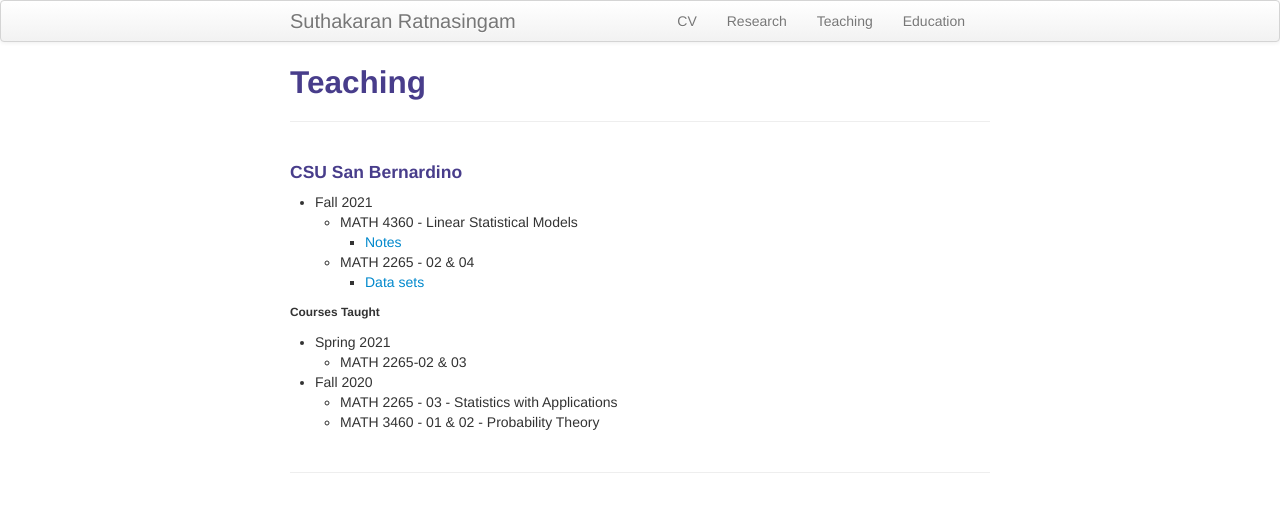
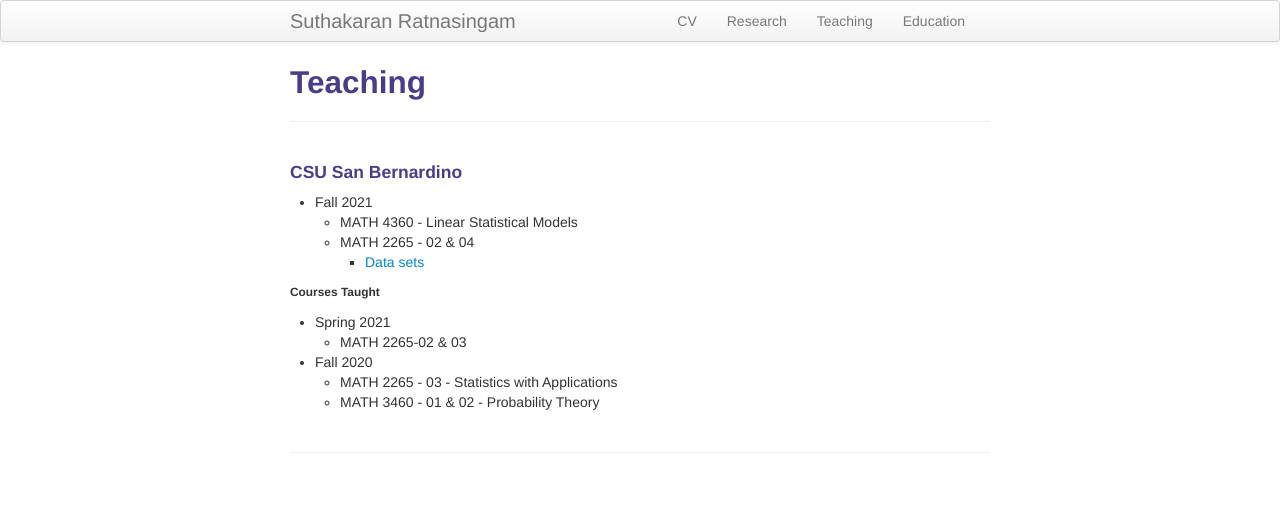
Before and after one commit to suthakaranr/suthakaranr.github.io, a Jekyll site: the page built from pages/Teaching.md, in a window 1280 px wide. Shown: the top 512 px of the page. Built offline with Jekyll 4.4.1, drawn with Linux system fonts in a browser that asks for light colours.

Commit message:
Update Teaching.md

```diff
--- a/pages/Teaching.md
+++ b/pages/Teaching.md
@@ -6,7 +6,6 @@ description: Suthakaran's teaching portfolio
 #### CSU San Bernardino
 * Fall 2021
    * MATH 4360 - Linear Statistical Models
-       * <a style="text-decoration:none" href="../pages/Datasets4360.html" target="_blank" rel="noopener noreferrer">Notes</a>
    * MATH 2265 - 02 & 04
        *  <a style="text-decoration:none" href="../pages/Datasets2265.html" target="_blank" rel="noopener noreferrer">Data sets</a>
 
```
